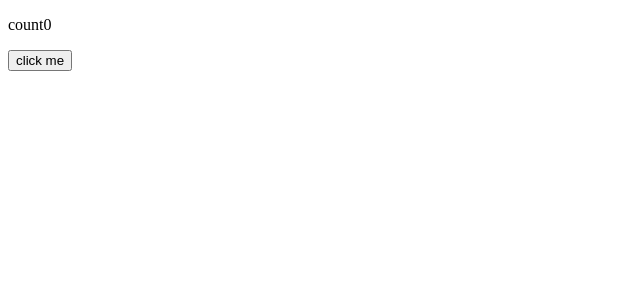
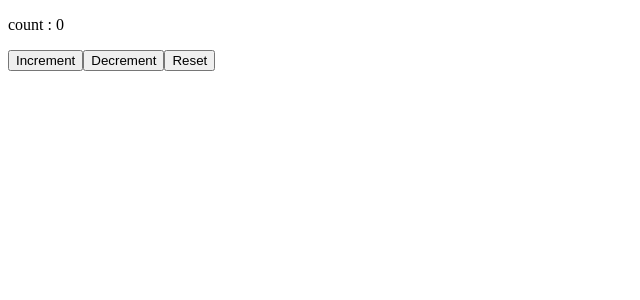
Before and after one commit to Sumanth-l/React_practice, a React (Vite) app: page / in a window 1280 px wide. Shown: the top 300 px of the page, without its empty margins (0-640 px from the left). Built offline with nearby package versions, Linux system fonts and the light colour scheme.

Commit message:
updated useState component

```diff
--- a/src/App.tsx
+++ b/src/App.tsx
@@ -1,5 +1,6 @@
 import { useState } from 'react'
 import './App.css'
+import UseState from './components/UseState'
 
 function App() {
 
@@ -7,8 +8,7 @@
 
   return (
     <>
-    <p>count{count}</p>
-      <button onClick={()=>setCount(count+1)}>click me</button>
+    <UseState/>
     </>
   )
 }
--- /dev/null
+++ b/src/components/UseState.tsx
@@ -0,0 +1,14 @@
+import { useState } from "react"
+
+
+export default function UseState(){
+    const[count,setCount]=useState(0);
+    return(
+        <div>
+            <p>count : {count}</p>
+            <button onClick={()=>setCount((count)=>count+1)}>Increment</button>
+            <button onClick={()=>setCount((count)=>count-1)}>Decrement</button>
+            <button onClick={()=>setCount(0)}>Reset</button>
+        </div>
+    )
+}
```
